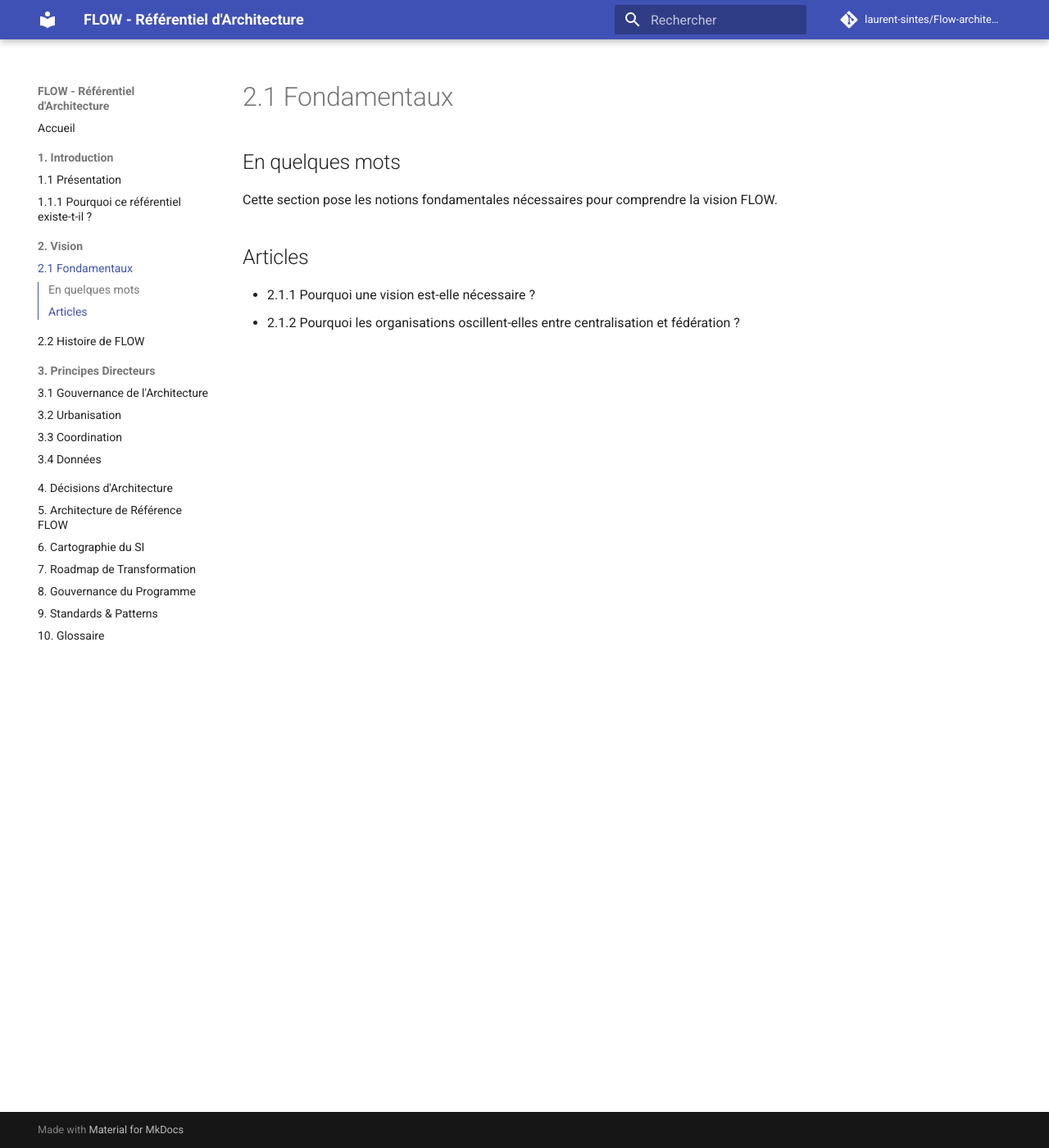
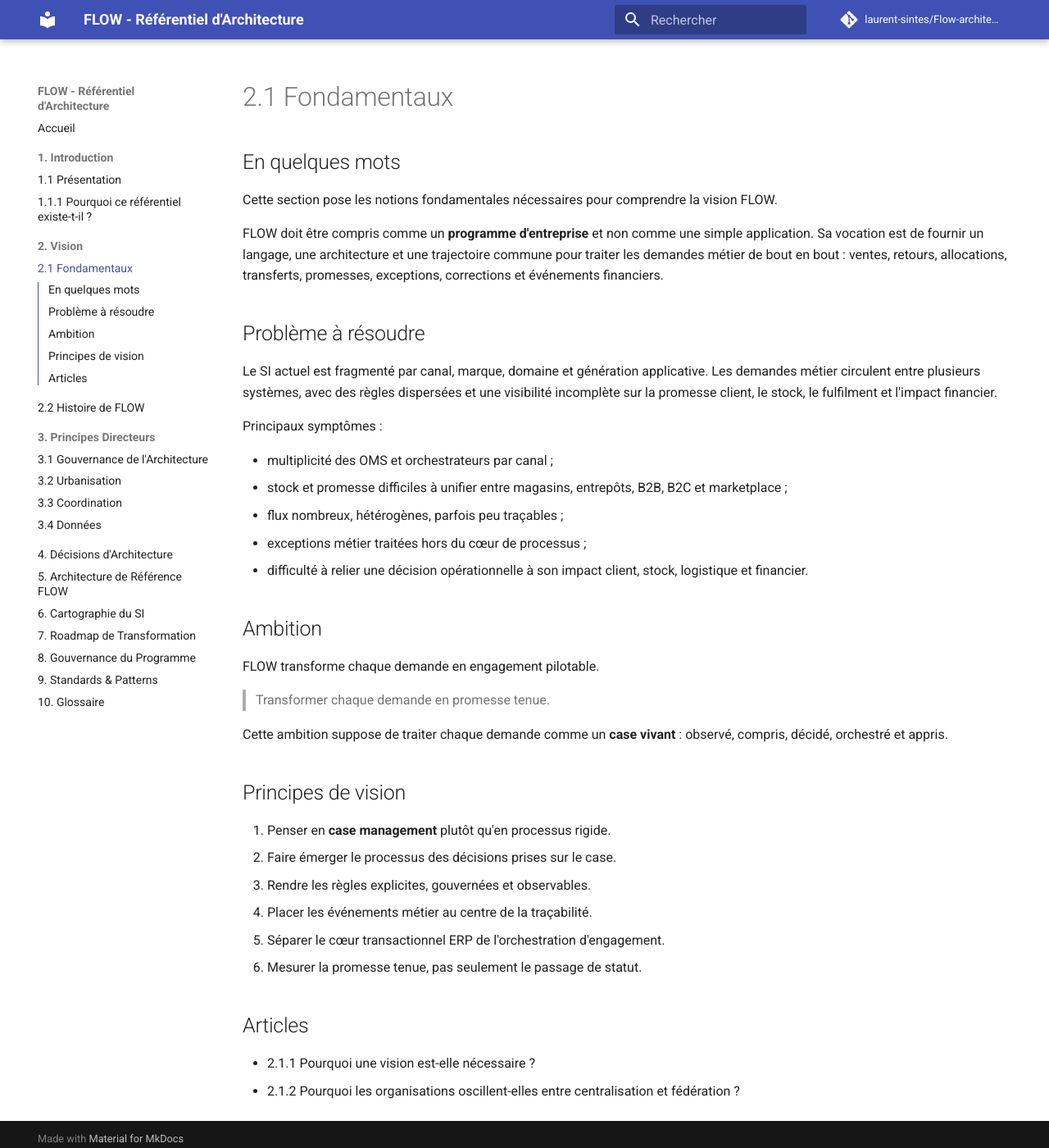
Before and after one commit to laurent-sintes/Flow-architecture, an MkDocs documentation site: the page built from docs/2-vision/2-1-fondamentaux/index.md, in a window 1280 px wide and 1400 px high. Shown: the whole window at 82% size. Built offline with MkDocs 1.6.1 and Material for MkDocs 9.7.7, drawn with Linux system fonts in a browser that asks for light colours; comment, search, counter and statistics services are not loaded.

Commit message:
Enrich FLOW vision fundamentals

```diff
--- a/docs/2-vision/2-1-fondamentaux/index.md
+++ b/docs/2-vision/2-1-fondamentaux/index.md
@@ -4,6 +4,37 @@
 
 Cette section pose les notions fondamentales nécessaires pour comprendre la vision FLOW.
 
+FLOW doit être compris comme un **programme d'entreprise** et non comme une simple application. Sa vocation est de fournir un langage, une architecture et une trajectoire commune pour traiter les demandes métier de bout en bout : ventes, retours, allocations, transferts, promesses, exceptions, corrections et événements financiers.
+
+## Problème à résoudre
+
+Le SI actuel est fragmenté par canal, marque, domaine et génération applicative. Les demandes métier circulent entre plusieurs systèmes, avec des règles dispersées et une visibilité incomplète sur la promesse client, le stock, le fulfilment et l'impact financier.
+
+Principaux symptômes :
+
+- multiplicité des OMS et orchestrateurs par canal ;
+- stock et promesse difficiles à unifier entre magasins, entrepôts, B2B, B2C et marketplace ;
+- flux nombreux, hétérogènes, parfois peu traçables ;
+- exceptions métier traitées hors du cœur de processus ;
+- difficulté à relier une décision opérationnelle à son impact client, stock, logistique et financier.
+
+## Ambition
+
+FLOW transforme chaque demande en engagement pilotable.
+
+> Transformer chaque demande en promesse tenue.
+
+Cette ambition suppose de traiter chaque demande comme un **case vivant** : observé, compris, décidé, orchestré et appris.
+
+## Principes de vision
+
+1. Penser en **case management** plutôt qu'en processus rigide.
+2. Faire émerger le processus des décisions prises sur le case.
+3. Rendre les règles explicites, gouvernées et observables.
+4. Placer les événements métier au centre de la traçabilité.
+5. Séparer le cœur transactionnel ERP de l'orchestration d'engagement.
+6. Mesurer la promesse tenue, pas seulement le passage de statut.
+
 ## Articles
 
 - 2.1.1 Pourquoi une vision est-elle nécessaire ?
```
